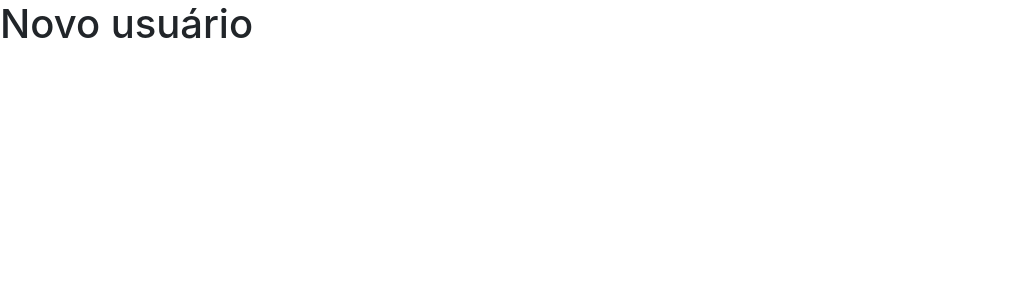
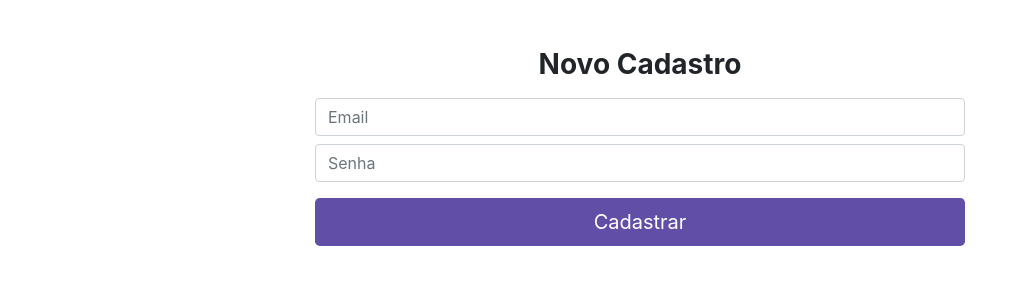
Before and after one commit to lucas-castro-developer/app-publicacao-de-eventos, a React (Create React App) app: page / in a window 1280 px wide. Shown: the top 300 px of the page, without its empty margins (0-1025 px from the left). Built offline with nearby package versions, Linux system fonts and the light colour scheme.

Commit message:
Insert new user view layout and functionality

```diff
--- a/src/view/usuario-novo/index.js
+++ b/src/view/usuario-novo/index.js
@@ -4,10 +4,98 @@ import "./usuario-novo.css";
 import firebase from "../../config/firebase";
 import "firebase/auth";
 
-function NovoUsuario(){
-    return (
-        <h1>Novo usuário</h1>
-    )
+function NovoUsuario() {
+  const [email, setEmail] = useState();
+  const [senha, setSenha] = useState();
+  const [msgTipo, setMsgTipo] = useState();
+  const [msg, setMsg] = useState();
+  const [carregando, setCarregando] = useState();
+
+  function cadastrar() {
+    setCarregando(1);
+
+    setMsgTipo(null);
+
+    if (!email || !senha) {
+      setMsgTipo("erro");
+      setMsg("Voce precisa informar o e-mail e senha para fazer o cadastro!");
+      return;
+    }
+
+    firebase
+      .auth()
+      .createUserWithEmailAndPassword(email, senha)
+      .then(resultado => {
+        setCarregando(0);
+        setMsgTipo("sucesso");
+      })
+      .catch(erro => {
+        setCarregando(0);
+        setMsgTipo("erro");
+        switch (erro.message) {
+          case "Password should be at least 6 characters":
+            setMsg("A senha deve ter pelo menos 6 caracteres!");
+            break;
+          case "The email address is already in use by another account.":
+            setMsg("Este email ja esta sendo usado por outro usuario!");
+            break;
+          case "The email address is badly formatted.":
+            setMsg("O formato do seu email e invalido!");
+            break;
+          default:
+            setMsg("Nao foi possivel cadastrar. Tente novamente mais tarde");
+            break;
+        }
+      });
+  }
+
+  return (
+    <div className="form-cadastro">
+      <form className="text-center form-login mx-auto mt-5">
+        <h1 className="h3 mb-3 text-black font-weight-bold">Novo Cadastro</h1>
+
+        <input
+          onChange={e => setEmail(e.target.value)}
+          type="email"
+          className="form-control my-2"
+          placeholder="Email"
+        />
+        <input
+          onChange={e => setSenha(e.target.value)}
+          type="password"
+          className="form-control my-2"
+          placeholder="Senha"
+        />
+
+        {carregando ? (
+          <div class="spinner-border text-danger" role="status">
+            <span class="sr-only">Loading...</span>
+          </div>
+        ) : (
+          <button
+            onClick={cadastrar}
+            type="button"
+            className="btn btn-lg btn-block mt-3 mb-5 btn-cadastro"
+          >
+            Cadastrar
+          </button>
+        )}
+
+        <div className="msg-login text-black text-center my-5">
+          {msgTipo === "sucesso" && (
+            <span>
+              <strong>Wow</strong> usuario cadastrado com sucesso! &#128526;
+            </span>
+          )}
+          {msgTipo === "erro" && (
+            <span>
+              <strong>Ops!</strong> {msg} &#128549;
+            </span>
+          )}
+        </div>
+      </form>
+    </div>
+  );
 }
 
 export default NovoUsuario;
--- a/src/view/usuario-novo/usuario-novo.css
+++ b/src/view/usuario-novo/usuario-novo.css
@@ -0,0 +1,13 @@
+.form-login{
+    max-width: 650px;
+}
+
+.btn-cadastro {
+    background-color: #614ea6;
+    color: #fff;
+}
+
+.btn-cadastro:hover {
+    background-color: #f21667;
+    color: #fff;
+}
```
